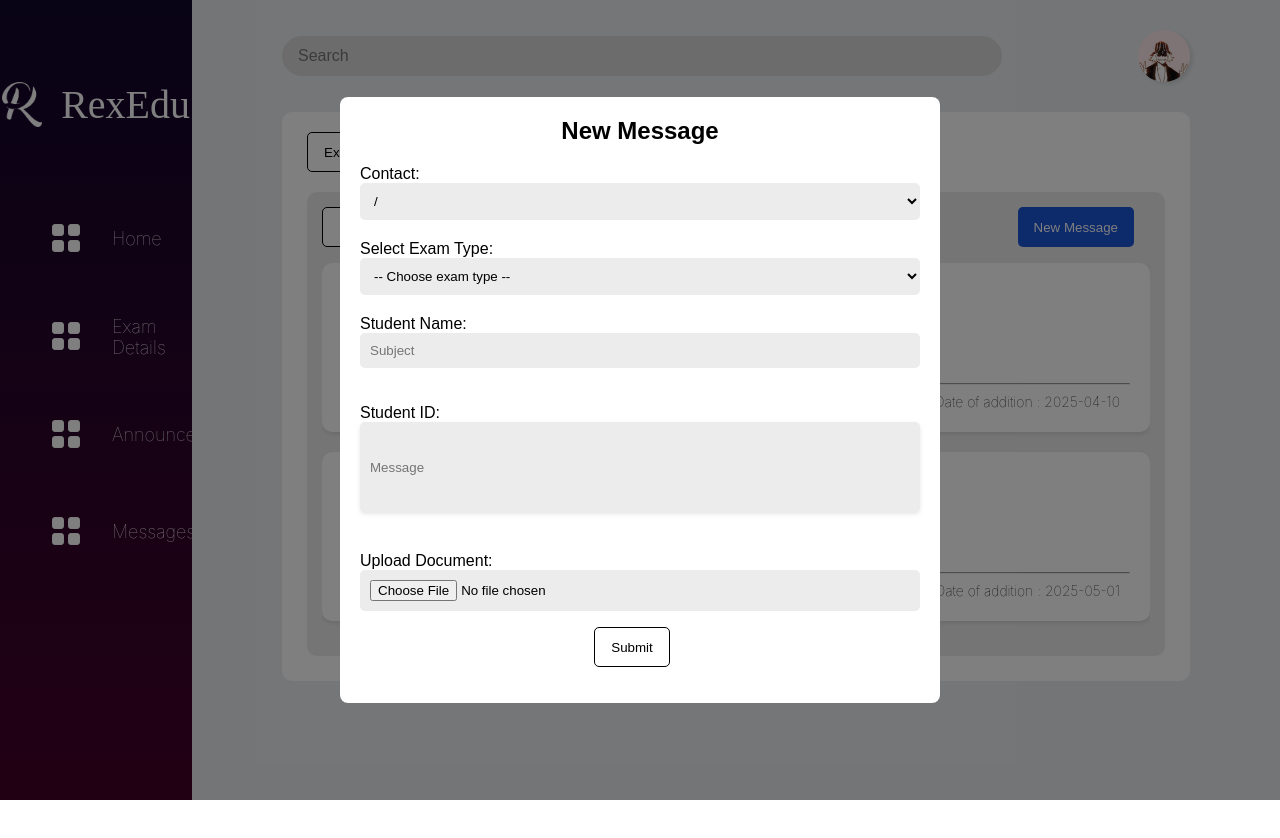
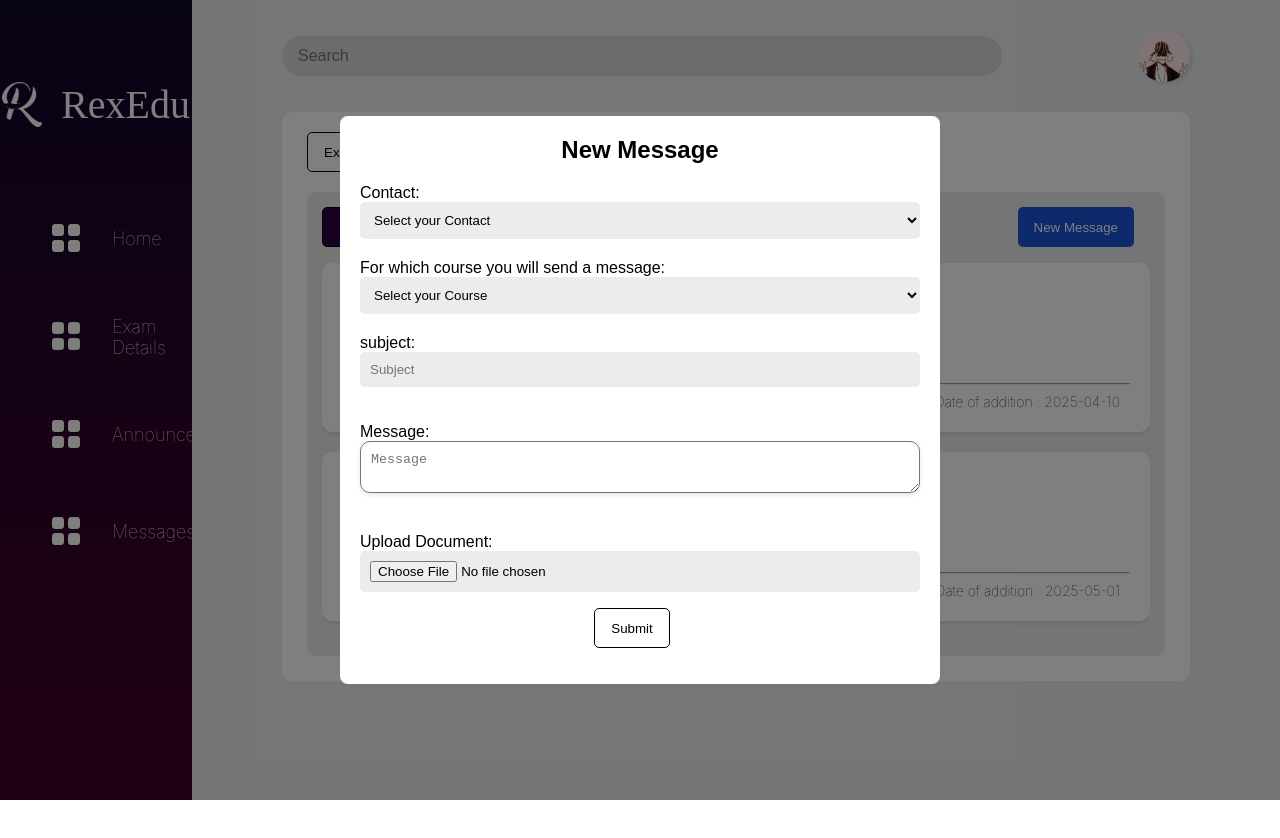
Before and after one commit to Mkv47/SPM-REACT-main, a React (Create React App) app: page /Messages in a window 1280 px wide. Both pictures are taken after a click on the button "New Message". Shown: the top 838 px of the page. Built offline with nearby package versions, Linux system fonts and the light colour scheme.

Commit message:
Added Overlay

```diff
--- a/src/Layout/Student/Messages/Manager.jsx
+++ b/src/Layout/Student/Messages/Manager.jsx
@@ -3,6 +3,7 @@ import '../style.css';
 
 const tabs = [
   {
+    // incoming Section V
     title: 'Incoming Messages',
     messages: [
       {
@@ -19,7 +20,8 @@ const tabs = [
       }
     ]
   },
-  // Outgoing section VVV
+
+  // Outgoing Section V
   {
     title: 'Outgoing Messages',
     messages: [
@@ -64,25 +66,25 @@ const TaskManager = () => {
               <form className="inputData" action="/submit" method="POST">
                 <label htmlFor="Contact">Contact:</label>
                 <select name="course" id="Contact">
-                  <option value="">/</option>
+                  <option value="" disabled selected>Select your Contact</option>
                   <option value="SE408">SE408</option>
                   <option value="SE409">SE409</option>
                   <option value="MATH302">MATH302</option>
                 </select>
 
-                <label htmlFor="examTypeSelect">Select Exam Type:</label>
-                <select name="examType" id="examTypeSelect">
-                  <option value="">-- Choose exam type --</option>
+                <label htmlFor="course">For which course you will send a message:</label>
+                <select name="course" id="course">
+                  <option value="" disabled selected>Select your Course</option>
                   <option value="midterm">Midterm</option>
                   <option value="final">Final</option>
                   <option value="resit">Resit</option>
                 </select>
 
-                <label htmlFor="subject">Student Name:</label>
+                <label htmlFor="subject">subject:</label>
                 <input type="text" id="subject" className="subject" placeholder="Subject" />
 
-                <label htmlFor="message">Student ID:</label>
-                <input type="text" id="message" className="message" placeholder="Message" />
+                <label htmlFor="message">Message:</label>
+                <textarea type="textarea" id="message" className="message" placeholder="Message" />
 
                 <label htmlFor="uploadFile">Upload Document:</label>
                 <input type="file" id="uploadFile" name="uploadFile" />
--- a/src/Layout/Student/style.css
+++ b/src/Layout/Student/style.css
@@ -45,7 +45,8 @@
 }
 
 .tabs button.current,
-.sideSelector .Announcements-button.current {
+.sideSelector .Announcements-button.current,
+.current {
     background: linear-gradient(90deg, #2c003e, #5b005f);
     color: white;
     border: none;
@@ -124,8 +125,8 @@
     border-radius: 10px;
     padding: 20px;
     box-shadow: 0 2px 4px rgba(0, 0, 0, 0.1);
+}
 
-}
 .middle-elements {
     display: flex;
     justify-content: space-between;
@@ -197,7 +198,11 @@ div .NewMessage {
 
 
 .inputData .message {
-    height: 90px;
+    max-width: 100%;
+    min-width: 100%;
+    padding: unset;
+    padding: 10px;
+    max-height: 400px;
     text-align:start;
 }
 
```
